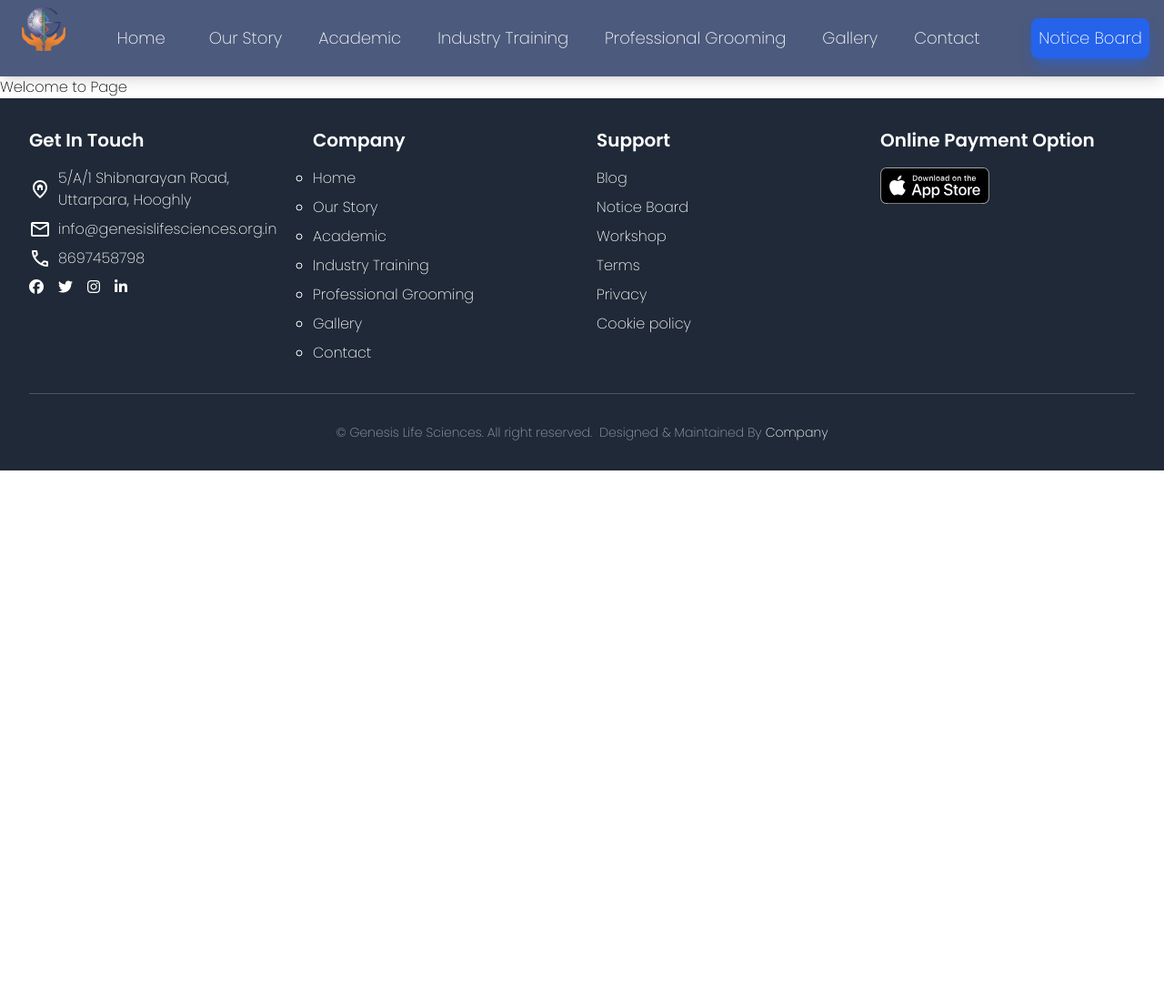
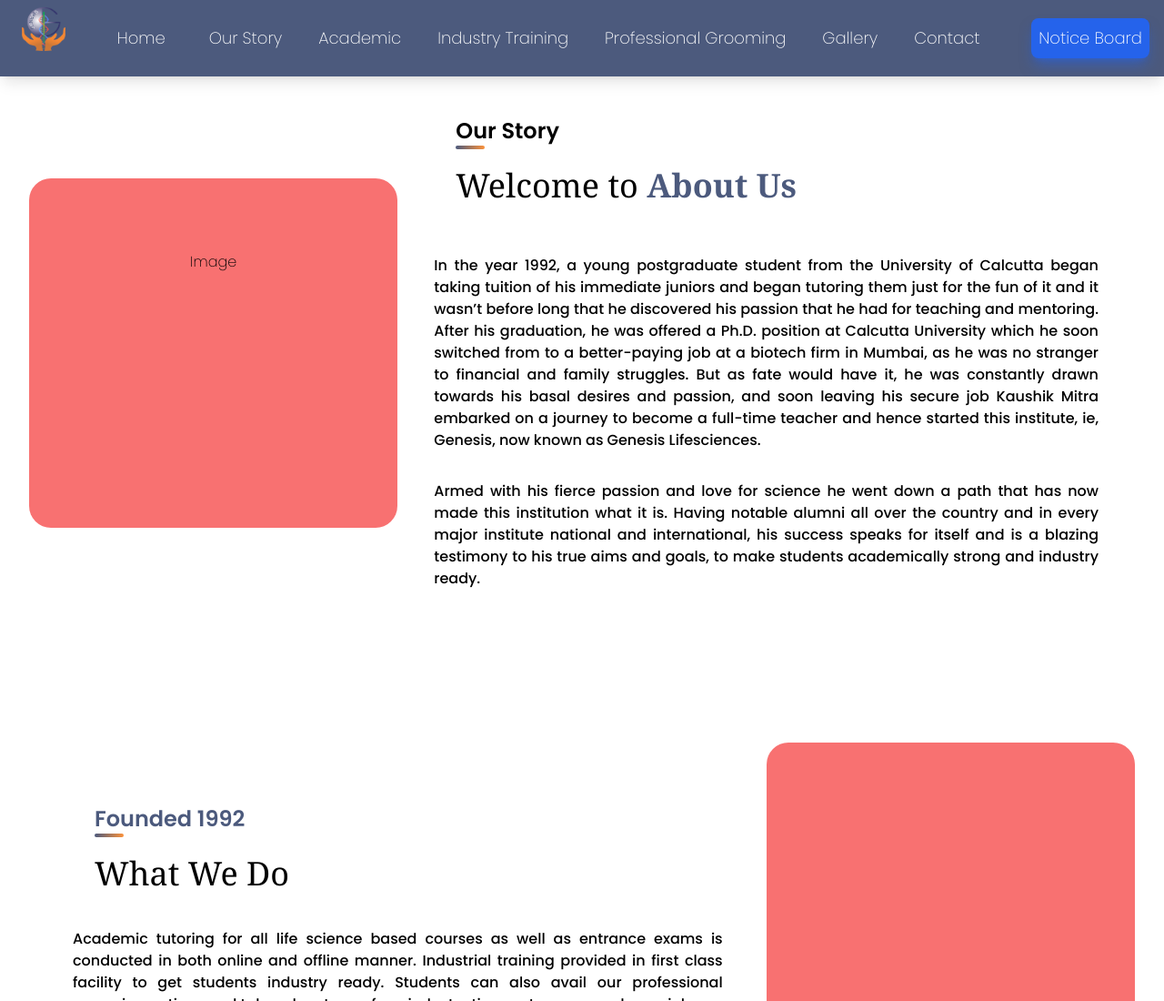
Before and after one commit to Suman911/genesis, a Next.js app: page /story in a window 1280 px wide. Shown: the top 1100 px of the page at 91% size. Before the commit the page ends 800 px from the top, so only its background shows below. Built offline with nearby package versions, Linux system fonts and the light colour scheme.

Commit message:
added ourstory page

```diff
--- a/src/app/gallery/page.tsx
+++ b/src/app/gallery/page.tsx
@@ -6,6 +6,7 @@
         <div>
             <ResponsiveImage
             src='bread.png'
+            imageSizes={[40,80,120]}
             />
             <ResponsiveImage
             src='logo_main.png'
--- a/src/app/layout.tsx
+++ b/src/app/layout.tsx
@@ -14,7 +14,7 @@
 }>) {
   return (
     <html lang="en">
-      <body className={poppins.className}>
+      <body className={`${poppins.className} mt-20`}>
         <Navbar />
         {children}
         <Footer />
--- a/src/app/story/page.tsx
+++ b/src/app/story/page.tsx
@@ -1,5 +1,35 @@
-export default function Page(){
+import Paragraph from "@/components/paragraph";
+
+export default function Page() {
     return (
-        <p>Welcome to Page</p>
+        <div className="grid grid-cols-1 md:grid-cols-6 p-2 m-6">
+            <div className="left my-auto h-96  md:col-span-2 bg-red-400 text-center p-20 rounded-3xl">
+                Image
+            </div>
+            <div className="right p-10 md:col-span-4">
+                <div className="text-2xl relative font-semibold px-6 peer">Our Story</div>
+                <div className="inline-block absolute mx-6 h-1 w-8 rounded-full bg-gradient-to-r from-primary to-orange-400 duration-500 peer-hover:w-32"></div>
+                <h1 className="font-light font-serif text-4xl p-6">
+                    Welcome to <span className="text-primary font-semibold">About Us</span>
+                </h1>
+                <p className="font-medium  text-justify my-8 cols">
+                    In the year 1992, a young postgraduate student from the University of Calcutta began taking tuition of his immediate juniors and began tutoring them just for the fun of it and it wasn’t before long that he discovered his passion that he had for teaching and mentoring. After his graduation, he was offered a Ph.D. position at Calcutta University which he soon switched from to a better-paying job at a biotech firm in Mumbai, as he was no stranger to financial and family struggles. But as fate would have it, he was constantly drawn towards his basal desires and passion, and soon leaving his secure job Kaushik Mitra embarked on a journey to become a full-time teacher and hence started this institute, ie, Genesis, now known as Genesis Lifesciences.
+                </p>
+                <p className="font-medium text-justify">
+                    Armed with his fierce passion and love for science he went down a path that has now made this institution what it is. Having notable alumni all over the country and in every major institute national and international, his success speaks for itself and is a blazing testimony to his true aims and goals, to make students academically strong and industry ready.
+                </p>
+            </div>
+            <div className="md:col-span-4 p-2 my-auto">
+                <Paragraph scope="Founded 1992" title="What We Do" para="Academic tutoring for all life science based courses as well as entrance exams is conducted in both online and offline manner. Industrial training provided in first class facility to get students industry ready. Students can also avail our professional grooming options and take advantage of our industry tie-ups to secure a dream job. " />
+            </div>
+            <div className="img my-32 h-96  md:col-span-2 bg-red-400 text-center p-20 rounded-3xl"></div>
+            <div className="my-16 md:col-span-3">
+                <Paragraph scope="Vision" title="Our Vision" para="To introduce this beautiful world of organisms to the upcoming generations and hence induce love for this field of science among students. A massive mission and aim of Genesis is to get these students academically strong and Industry ready, hence bridging the ever existing gap between industry and academia by providing them state-of-the-art training in our facility and develop an urge in students to pursue this field further hence contributing to this expanding and developing world of life sciences."/>
+            </div>
+            <div className="my-auto  md:col-span-3">
+                <Paragraph scope="Mission" title="Our Mission" para="In this present day and age where the importance of life sciences is understood and weighed in with every passing moment, to contribute to society in any way possible is an achievement on its own. To be able to guide and get the future soldiers of life sciences ready to make immense and massive contributions is a dream that genesis strive towards. "/>
+            </div>
+        </div>
+
     );
 }
--- a/src/components/navbar.tsx
+++ b/src/components/navbar.tsx
@@ -11,7 +11,7 @@
     const pathname = usePathname();
     const [dropmenu, setDropmenu] = useState(false);
     return (
-        <div className="p-2 bg-primary text-white sticky top-0 shadow-lg">
+        <div className="p-2 z-50 w-full bg-primary text-white fixed top-0 shadow-lg">
             <div className="flex justify-between">
                 <Link href="/">
                     <img className="size-12 ml-4 my-auto" src="/assets/images/logo_main.png" alt="logo" />
--- /dev/null
+++ b/src/components/paragraph.tsx
@@ -0,0 +1,19 @@
+interface paragraph {
+    scope: string,
+    title: string,
+    para: string
+}
+export default function Paragraph({ scope, title, para }: paragraph) {
+    return (
+        <div className="p-10">
+            <div className="text-primary text-2xl relative font-semibold px-6 peer">{scope}</div>
+            <div className="inline-block absolute mx-6 h-1 w-8 rounded-full bg-gradient-to-r from-primary to-orange-400 duration-500 peer-hover:w-32"></div>
+            <h1 className="font-light font-serif text-4xl p-6">
+                {title}
+            </h1>
+            <p className="font-medium text-justify my-4 cols">
+                {para}
+            </p>
+        </div>
+    );
+}
```
Also changed, not shown: src/app/academic/page.tsx (renamed from src/app/academic/page.js).
